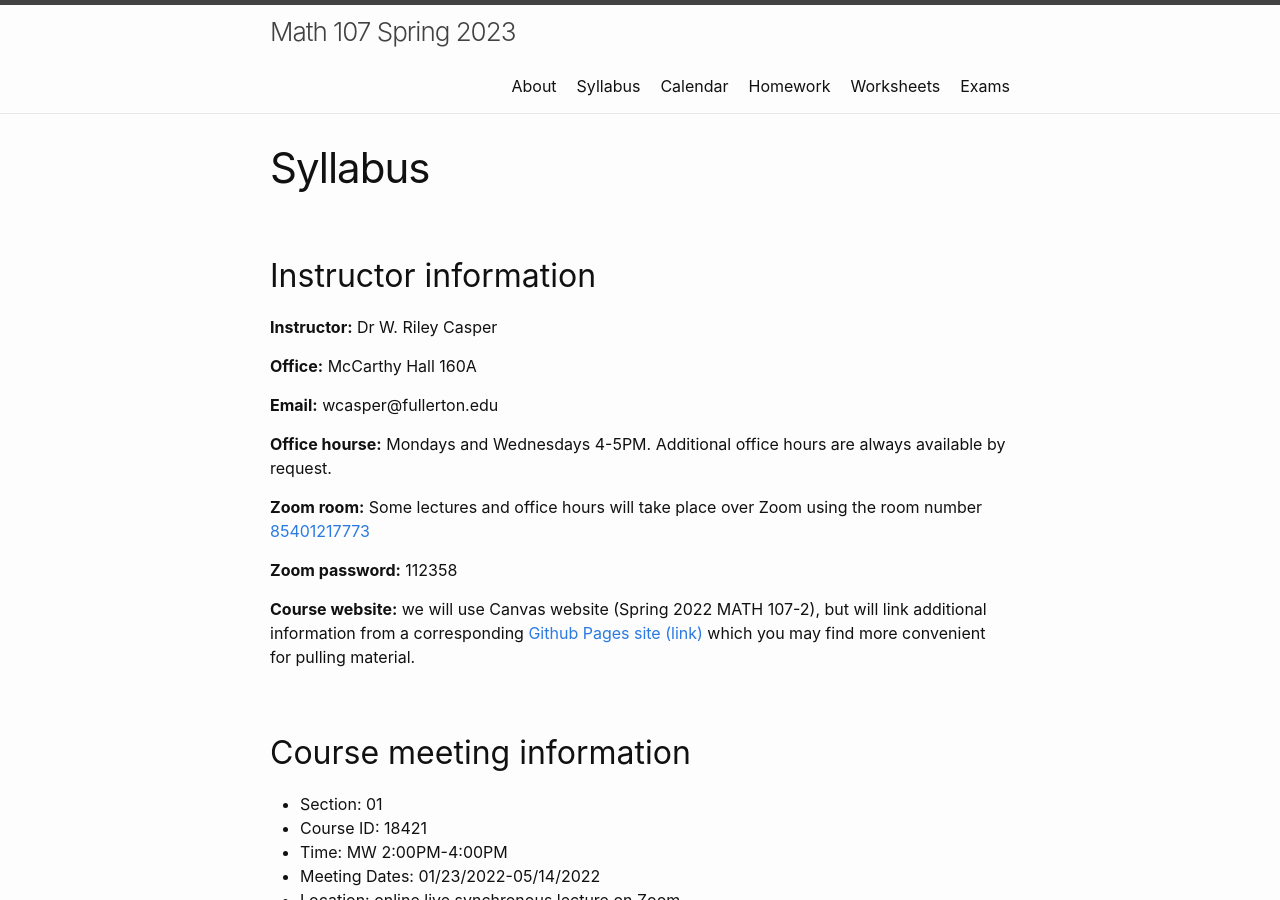
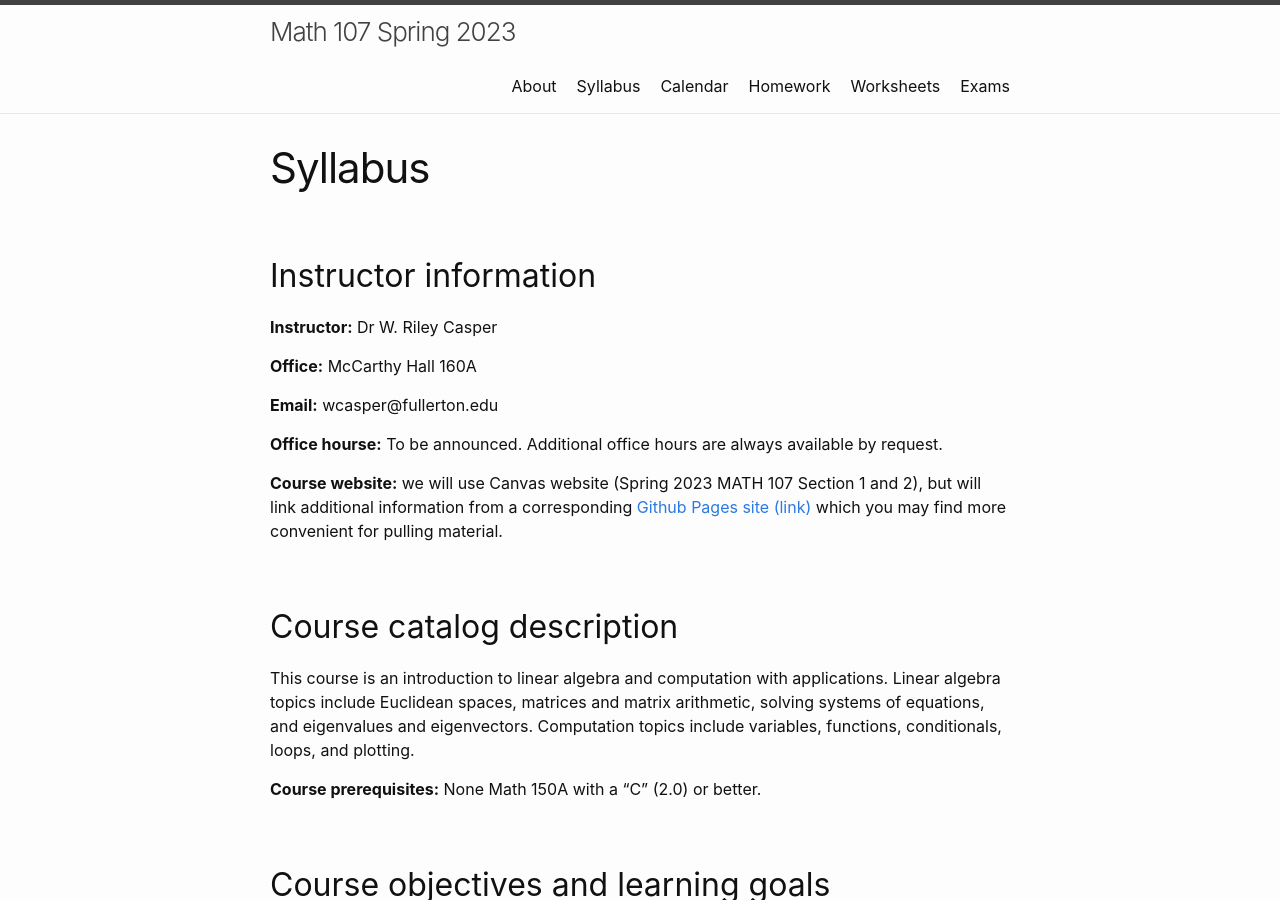
Before and after one commit to wcasper/math107spring2023, a Jekyll site: the page built from extras/syllabus.md, in a window 1280 px wide and 900 px high. Built offline with Jekyll 4.4.1, drawn with Linux system fonts in a browser that asks for light colours; some of the changed text lies outside the part shown.

Commit message:
updated for new year

```diff
--- a/extras/syllabus.md
+++ b/extras/syllabus.md
@@ -11,20 +11,9 @@ permalink: /extras/syllabus
 
 **Email:** wcasper@fullerton.edu
 
-**Office hourse:** Mondays and Wednesdays 4-5PM.  Additional office hours are always available by request.
+**Office hourse:** To be announced.  Additional office hours are always available by request.
 
-**Zoom room:**  Some lectures and office hours will take place over Zoom using the room number [85401217773](https://fullerton.zoom.us/j/85401217773?pwd=TFdpNTZnVUREV0dVbEx5dWJOMDVQQT09)
-
-**Zoom password:** 112358
-
-**Course website:** we will use Canvas website (Spring 2022 MATH 107-2), but will link additional information from a corresponding <a target="_parent" href="https://wcasper.github.io/math107spring2022">Github Pages site (link)</a> which you may find more convenient for pulling material.
-
-## Course meeting information
-* Section: 01
-* Course ID: 18421
-* Time: MW 2:00PM-4:00PM
-* Meeting Dates: 01/23/2022-05/14/2022
-* Location: online live synchronous lecture on Zoom
+**Course website:** we will use Canvas website (Spring 2023 MATH 107 Section 1 and 2), but will link additional information from a corresponding <a target="_parent" href="https://wcasper.github.io/math107spring2023">Github Pages site (link)</a> which you may find more convenient for pulling material.
 
 ## Course catalog description
 This course is an introduction to linear algebra and computation with applications.  Linear algebra topics include Euclidean spaces, matrices and matrix arithmetic, solving systems of equations, and eigenvalues and eigenvectors.  Computation topics include variables, functions, conditionals, loops, and plotting.
@@ -71,6 +60,8 @@ You can get free and low-cost software for being an active CUSF student.  Softwa
 * Quizzes: 15%
 * Midterm Exams: 2 at 15% each
 * Final Exam: 30%
+
+Please note that **homework is worth a large part of your grade**.  Do your homework!  You can pass every exam and still fail the class if you don't bother to turn in your homework assignments.
 
 ### Grading scale (tentative)
 
```
Also changed, not shown: other parts of extras/syllabus.md (+1 -1 lines).
